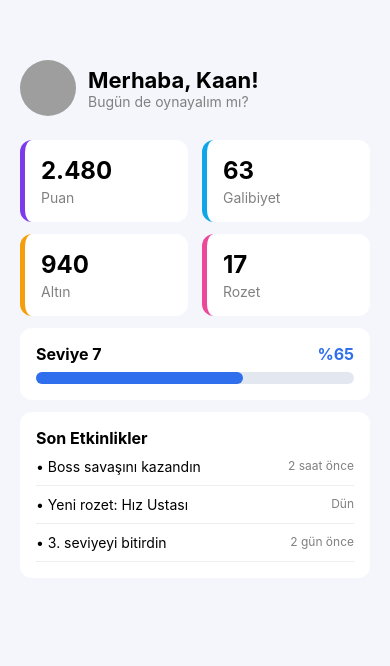
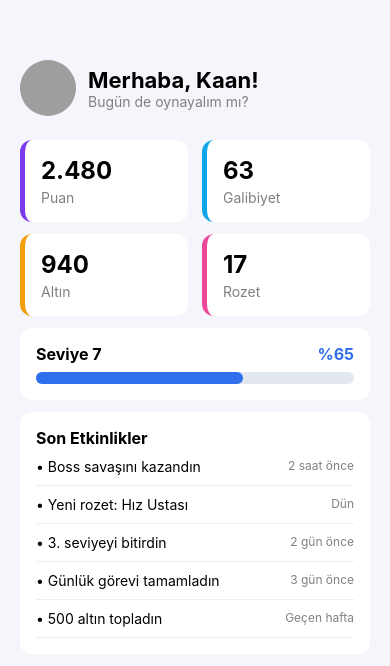
Before and after one commit to Tesbim/MobilUygulama311, a React Native app in the folder ek-oyun-dashboard/: screen / in a window 390 px wide. Shown: the top 666 px of the page. Built offline with nearby package versions, Linux system fonts and the light colour scheme; grey boxes are pictures that could not be loaded.

Commit message:
Dashboard: ek görev 2 - iki yeni etkinlik eklendi

```diff
--- a/ek-oyun-dashboard/App.js
+++ b/ek-oyun-dashboard/App.js
@@ -3,6 +3,8 @@ const etkinlikler = [
   { id: 1, metin: 'Boss savaşını kazandın', zaman: '2 saat önce' },
   { id: 2, metin: 'Yeni rozet: Hız Ustası', zaman: 'Dün' },
   { id: 3, metin: '3. seviyeyi bitirdin', zaman: '2 gün önce' },
+  { id: 4, metin: 'Günlük görevi tamamladın', zaman: '3 gün önce' },
+  { id: 5, metin: '500 altın topladın', zaman: 'Geçen hafta' },
 ];
 function StatKarti({ deger, baslik, renk }) {
   return (
@@ -88,6 +90,7 @@ const styles = StyleSheet.create({
     paddingVertical: 10,
     borderBottomWidth: 1,
     borderBottomColor: '#eee',
+
   },
   zaman: { fontSize: 12, color: 'gray' },
 
```
